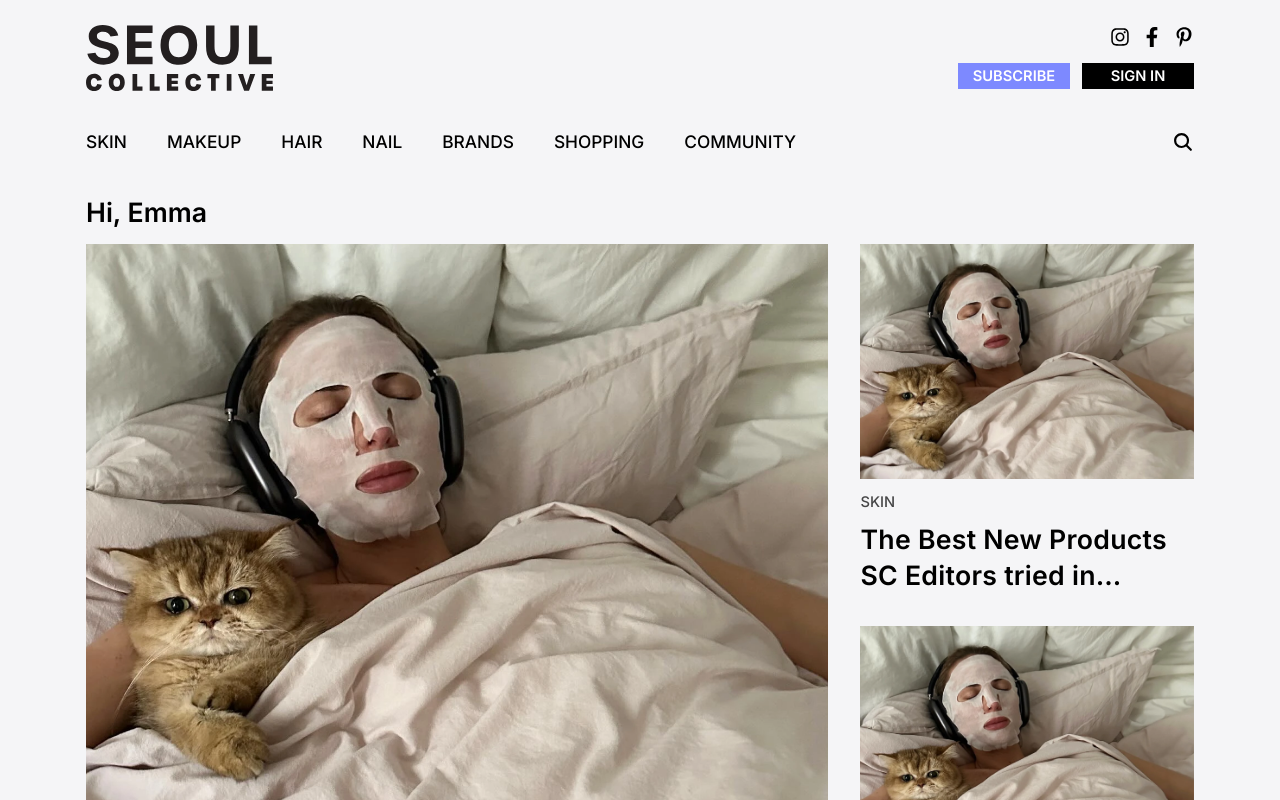
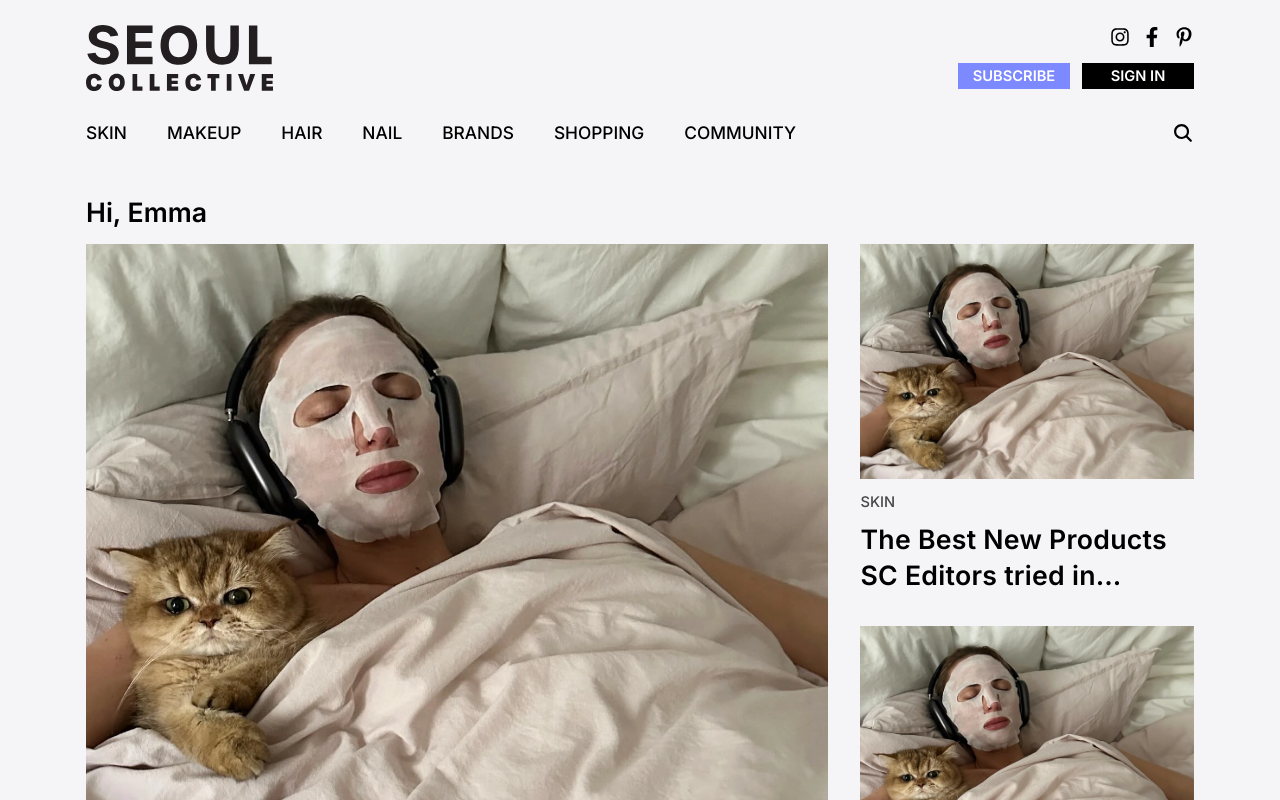
Before and after one commit to SEOUL-COLLECTIVE/SEOUL-COLLECTIVE-Client, a Next.js app: page / in a window 1280 px wide. Shown: the top 800 px of the page. Built offline with nearby package versions, Linux system fonts and the light colour scheme.

Commit message:
chore: topbar pb 조정

```diff
--- a/src/components/Common/Topbar.tsx
+++ b/src/components/Common/Topbar.tsx
@@ -20,7 +20,7 @@ export default function Topbar() {
   return (
     <div className="fixed left-0 right-0 top-0 z-50 bg-bgColor px-[5.375rem]">
       {showTopbar && (
-        <div className="flex items-center justify-between py-[1.5625rem]">
+        <div className="flex items-center justify-between pt-[1.5625rem] pb-[1rem]">
           {/* Logo */}
           <Link href="/" className="text-2xl font-bold">
             <Image
```
